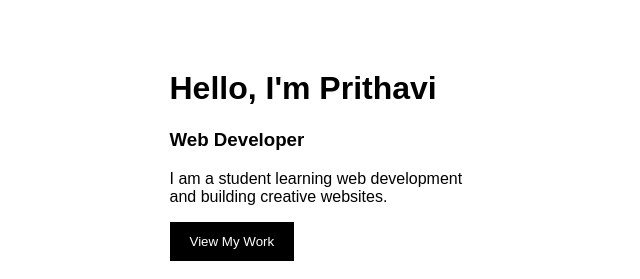
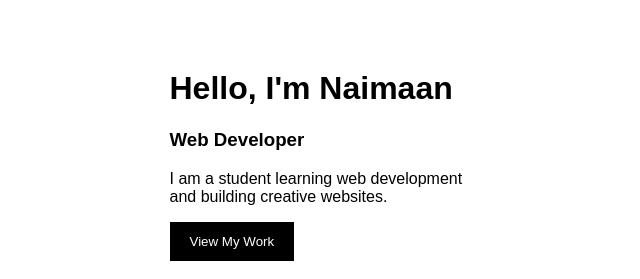
Before and after one commit to DeployOnFriday-hash/web-dev-project, a plain HTML site: page Module 3: Css layouts systems/p10/index.html in a window 1280 px wide. Shown: the part 188-467 px from the top of the page, 43-683 px from the left. Drawn offline with Linux system fonts and the light colour scheme.

Commit message:
Update index.html

```diff
--- a/Module 3: Css layouts systems/p10/index.html
+++ b/Module 3: Css layouts systems/p10/index.html
@@ -21,7 +21,7 @@
     <main class="main">
 
         <div class="info">
-            <h1>Hello, I'm Prithavi</h1>
+            <h1>Hello, I'm Naimaan</h1>
             <h3>Web Developer</h3>
             <p>
                 I am a student learning web development
```
